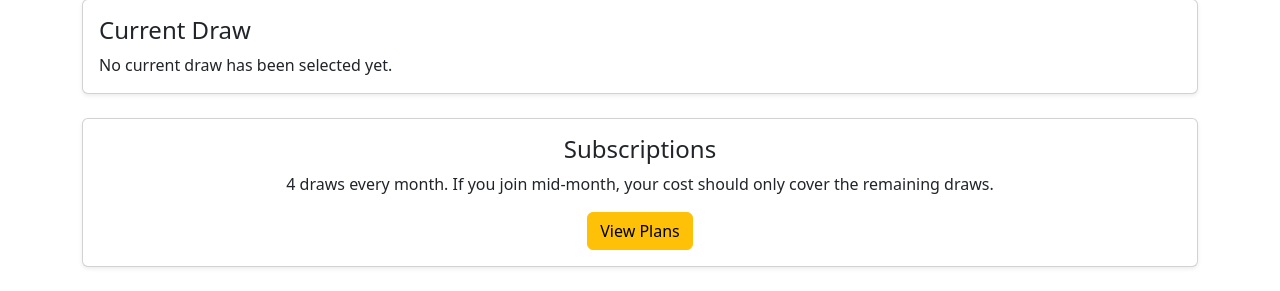
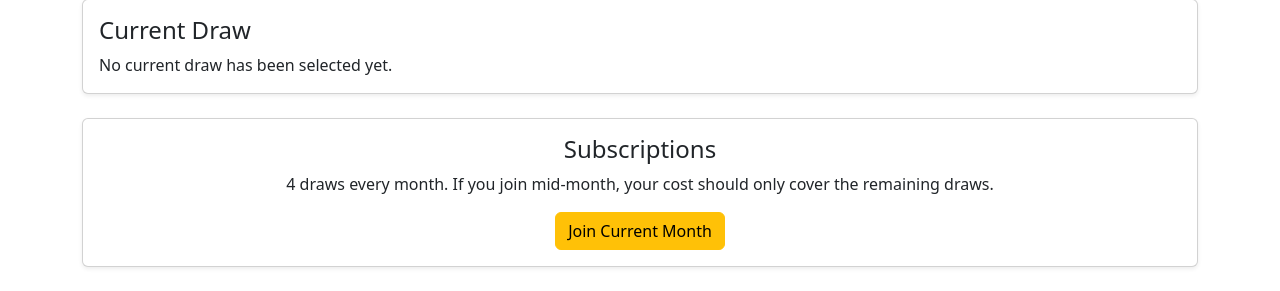
Before and after one commit to EmcioN/Midas-lotto, a Django app: page / in a window 1280 px wide. Shown: the part 561-852 px from the top of the page. Run offline with Django 5.2, Linux system fonts and the light colour scheme; data that the repository does not hold is empty.

Commit message:
Add subscription join links to homepage and profile

```diff
--- a/core/templates/core/home.html
+++ b/core/templates/core/home.html
@@ -70,7 +70,7 @@
     <div class="card-body text-center">
         <h2 class="h4">Subscriptions</h2>
         <p>4 draws every month. If you join mid-month, your cost should only cover the remaining draws.</p>
-        <a href="#" class="btn btn-warning">View Plans</a>
+        <a href="{% url 'join_subscription' %}" class="btn btn-warning">Join Current Month</a>
     </div>
 </section>
 {% endblock %}
--- a/templates/accounts/profile.html
+++ b/templates/accounts/profile.html
@@ -19,6 +19,7 @@
         {% endif %}
 
         <a href="{% url 'profile_edit' %}" class="btn btn-dark">Edit Profile</a>
+        <a href="{% url 'join_subscription' %}" class="btn btn-warning ms-2">Join Current Month</a>
     </div>
 </div>
 {% endblock %}
```
